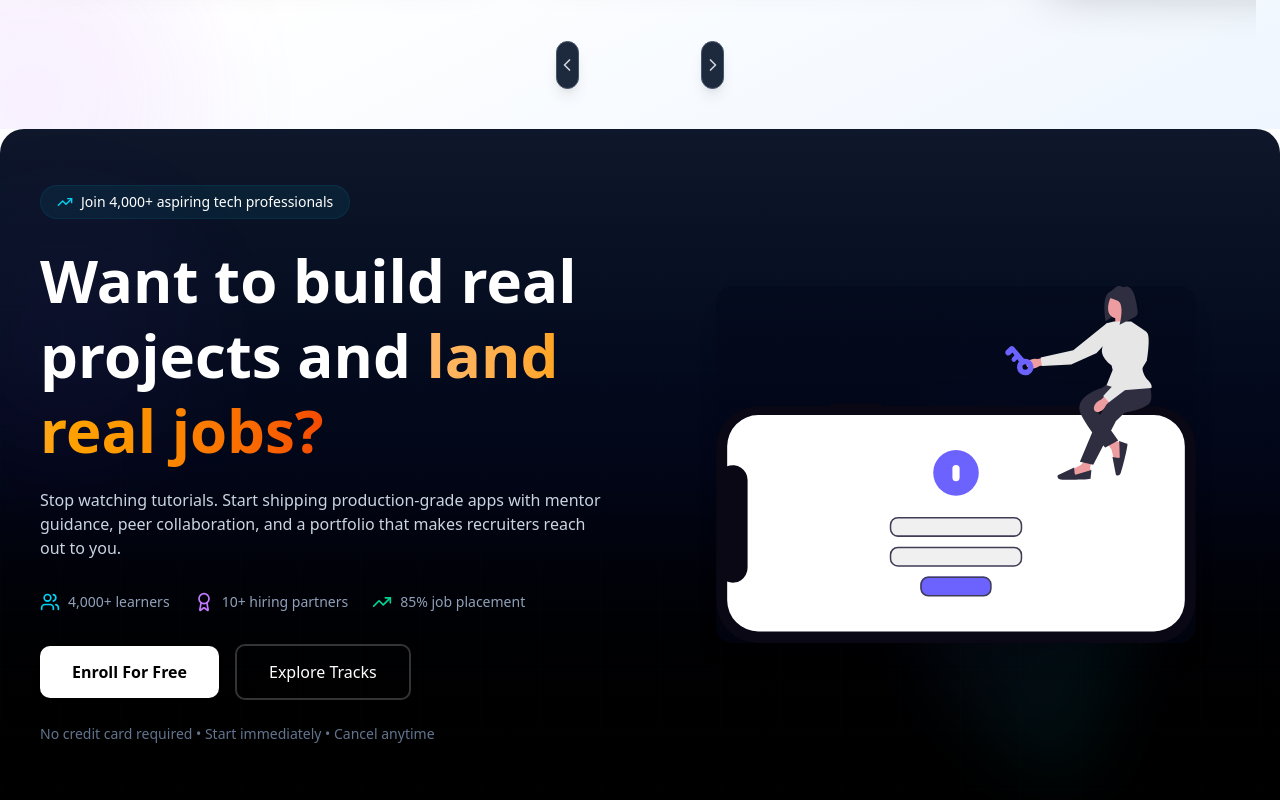
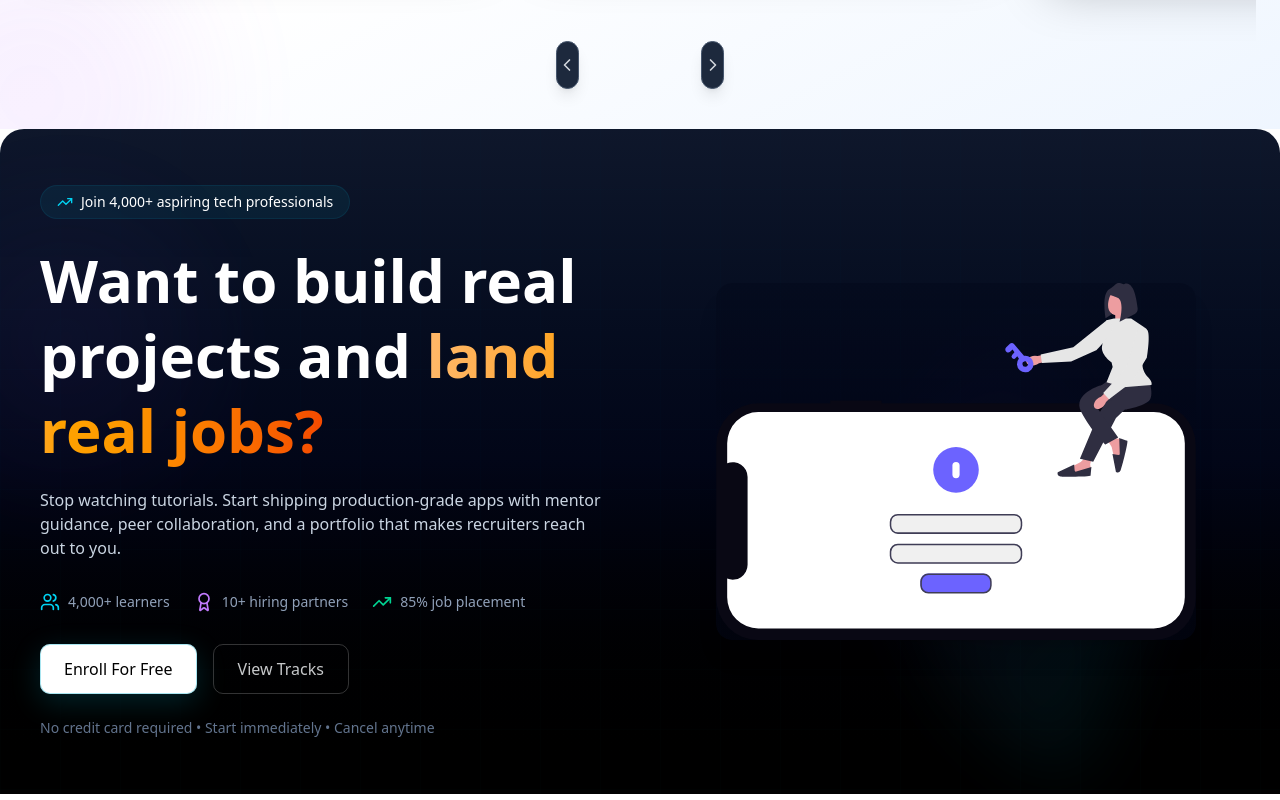
Before and after one commit to oluwaferanmi-jo/InternX, a Next.js app: page / in a window 1280 px wide. Shown: the part 4386-5186 px from the top of the page. Built offline with nearby package versions, Linux system fonts and the light colour scheme.

Commit message:
fix: improved buttons and paddings on cta

```diff
--- a/components/sections/cta.tsx
+++ b/components/sections/cta.tsx
@@ -67,7 +67,7 @@ export default function CTA() {
         }}
       />
 
-      <div className="relative z-10 mx-auto max-w-7xl px-6 sm:px-10 py-12 md:py-14">
+      <div className="relative z-10 mx-auto max-w-7xl px-6 sm:px-10 py-8 md:py-14">
         <div className="flex flex-col-reverse items-center gap-10 lg:flex-row lg:gap-16">
           {/* Left text */}
           <motion.div
@@ -83,7 +83,7 @@ export default function CTA() {
               <span className="text-sm font-medium text-white">Join 4,000+ aspiring tech professionals</span>
             </motion.div>
 
-            <motion.h2 variants={itemVariants} className="text-3xl md:text-5xl lg:text-6xl font-extrabold leading-tight">
+            <motion.h2 variants={itemVariants} className="text-2xl md:text-5xl lg:text-6xl font-extrabold leading-tight">
               Want to build real projects and{" "}
               <span className="bg-gradient-to-r from-orange-300 via-amber-500 to-orange-600 bg-clip-text text-transparent">
                 land real jobs?
@@ -111,15 +111,33 @@ export default function CTA() {
             </div>
 
             {/* CTAs */}
-            <div className="mt-8 flex flex-row md:flex-row items-stretch md:items-center justify-center lg:justify-start gap-4">
-              <Link href="/signup" className="w-auto md:w-auto inline-flex items-center justify-center gap-2 rounded-lg bg-white px-8 py-3.5 text-base font-semibold text-black shadow transition-all duration-200">
+
+            {/* CTAs */}
+            <div className="mt-8 flex flex-row flex-wrap gap-4 justify-center lg:justify-start">
+              <Link
+                href="/signup"
+                className="inline-flex items-center justify-center rounded-lg px-6 py-3 text-base font-medium
+                          shadow-[0_0_0_1px_rgba(6,182,212,.35)_inset,0_8px_30px_rgba(6,182,212,.2)]
+                          bg-white text-black hover:bg-primary/90
+                          transition-transform motion-safe:duration-200
+                          hover:scale-105 hover:-translate-y-0.5 active:scale-95"
+              >
                 Enroll For Free
               </Link>
 
-              <Link href="#tracks" className="w-auto md:w-auto inline-flex items-center justify-center rounded-lg border-2 border-white/20 px-8 py-3.5 text-base font-medium text-white hover:bg-white/6 transition-all duration-200">
-                Explore Tracks
+              <Link
+                href="#demo"
+                className="inline-flex items-center justify-center rounded-lg border border-white/20 px-6 py-3 text-base font-medium
+                          text-foreground/80 hover:bg-white/5
+                          transition-colors transition-transform motion-safe:duration-200
+                          hover:scale-105 hover:-translate-y-0.5 active:scale-95"
+              >
+                View Tracks
               </Link>
             </div>
+
+
+
 
             <p className="hidden lg:block mt-6 text-sm text-slate-500">No credit card required • Start immediately • Cancel anytime</p>
           </motion.div>
```
